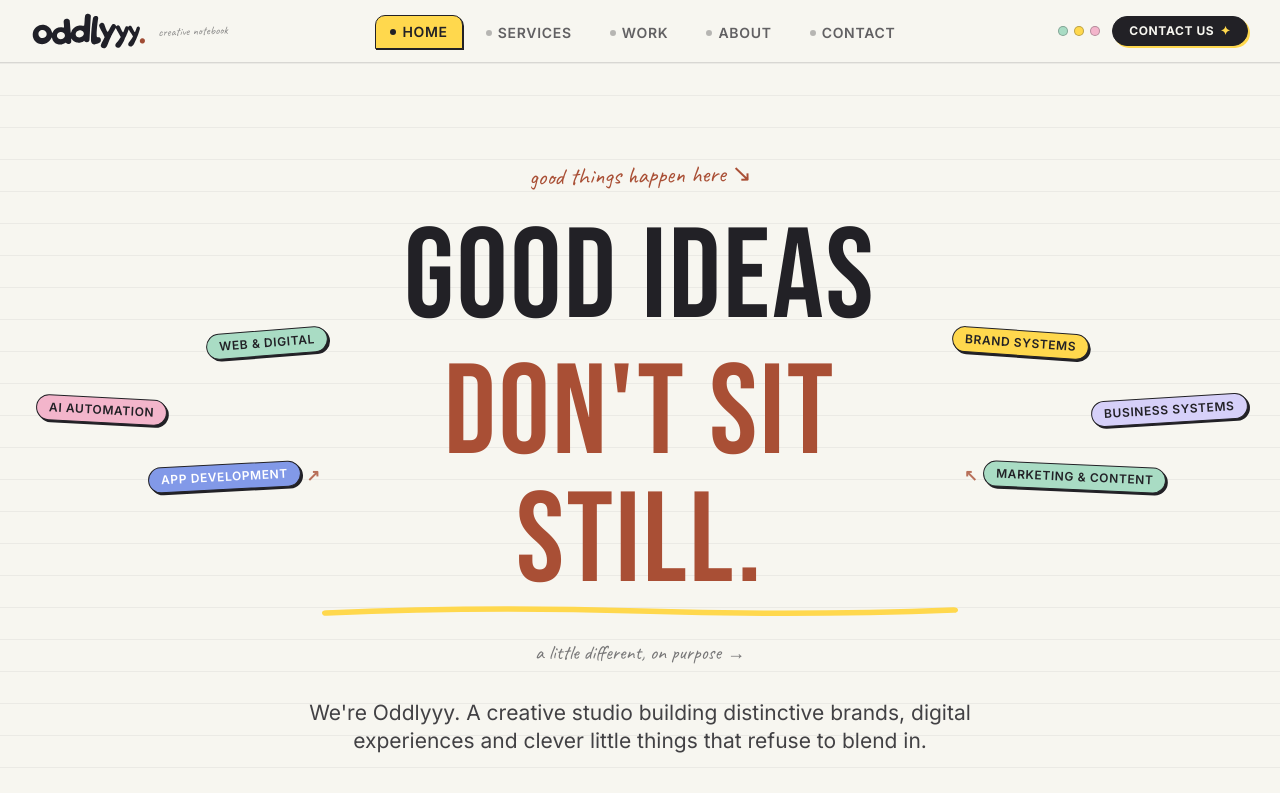
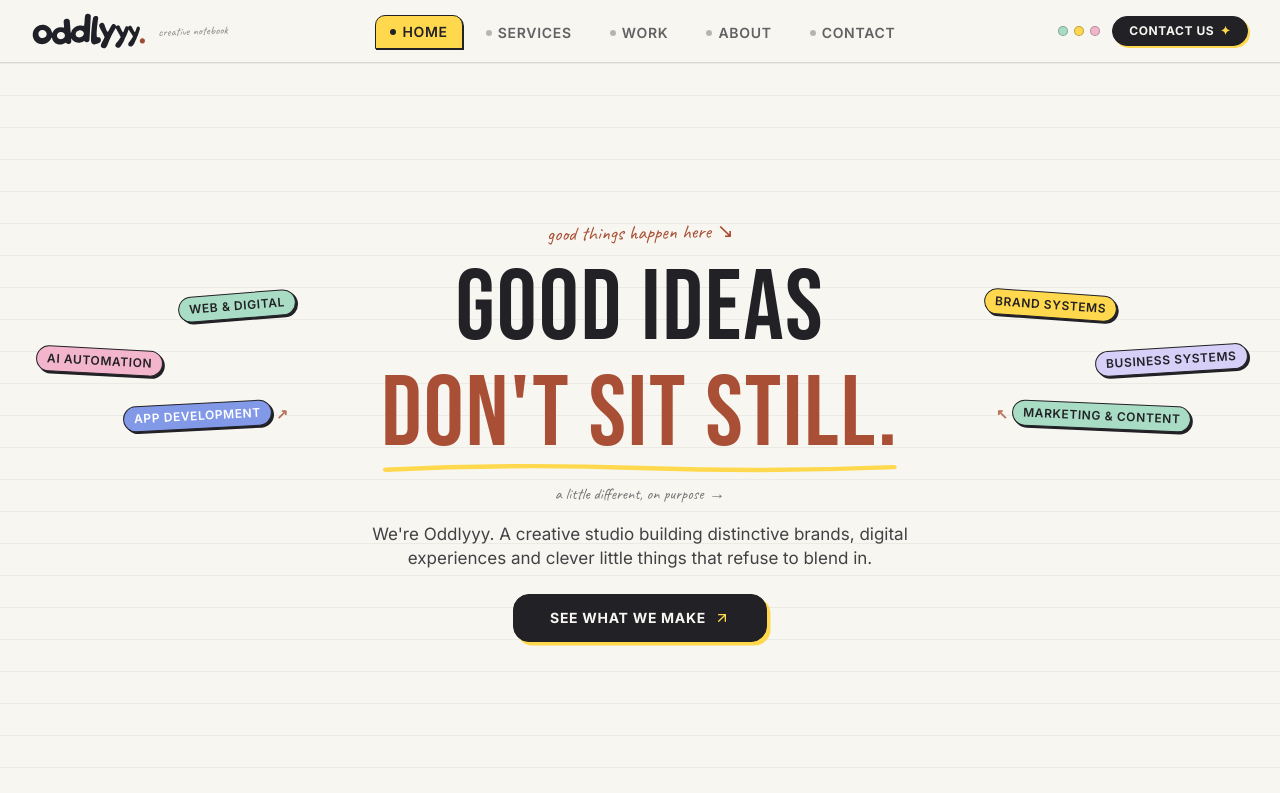
Before and after one commit to Atharva0393/Oddlyyy, a Next.js app: page / in a window 1280 px wide. Shown: the top 793 px of the page. Built offline with nearby package versions, Linux system fonts and the light colour scheme; a web font is replaced by a local one.

Commit message:
Optimize hero height and typography so section fits completely within single viewport fold

```diff
--- a/src/components/sections/notebook/NotebookHero.tsx
+++ b/src/components/sections/notebook/NotebookHero.tsx
@@ -68,10 +68,10 @@ const allMobileBadges = [...leftServiceBadges, ...rightServiceBadges];
 
 export const NotebookHero: React.FC = () => {
   return (
-    <section className="relative pt-10 sm:pt-16 md:pt-20 lg:pt-24 pb-16 sm:pb-24 lg:pb-32 overflow-hidden border-b border-[#222126]/12">
-      <div className="max-w-7xl mx-auto px-4 sm:px-6 lg:px-8 relative z-10 flex flex-col items-center text-center">
+    <section className="relative min-h-[calc(100svh-4rem)] flex flex-col justify-center py-4 sm:py-6 lg:py-8 overflow-hidden border-b border-[#222126]/12">
+      <div className="max-w-7xl mx-auto px-4 sm:px-6 lg:px-8 relative z-10 flex flex-col items-center text-center w-full my-auto">
         {/* MOBILE / TABLET: Randomly scattered service badge cluster above headline */}
-        <div className="flex lg:hidden flex-wrap items-center justify-center gap-1.5 sm:gap-2.5 mb-5 sm:mb-7 max-w-[300px] sm:max-w-md mx-auto">
+        <div className="flex lg:hidden flex-wrap items-center justify-center gap-1.5 sm:gap-2 mb-3 sm:mb-4 max-w-[300px] sm:max-w-md mx-auto">
           {allMobileBadges.map((badge) => (
             <Link
               key={badge.label}
@@ -90,33 +90,37 @@ export const NotebookHero: React.FC = () => {
         </div>
 
         {/* 1. TOP HANDWRITTEN ANNOTATION */}
-        <div className="mb-4 sm:mb-6">
-          <span className="font-accent text-terracotta text-lg sm:text-xl md:text-2xl select-none -rotate-1 inline-flex items-center gap-1.5">
+        <div className="mb-2 sm:mb-3">
+          <span className="font-accent text-terracotta text-base sm:text-lg md:text-xl select-none -rotate-1 inline-flex items-center gap-1.5">
             <span>good things happen here</span>
-            <span className="text-xl sm:text-2xl leading-none">↘</span>
+            <span className="text-lg sm:text-xl leading-none">↘</span>
           </span>
         </div>
 
         {/* 2. MAIN CENTER HERO COMPOSITION WITH FLANKING SERVICE BUTTONS */}
-        <div className="relative w-full max-w-6xl mx-auto flex items-center justify-center mb-6 sm:mb-8">
+        <div className="relative w-full max-w-5xl xl:max-w-6xl mx-auto flex items-center justify-center mb-3 sm:mb-4">
           {/* LEFT FLANK: Randomly arranged service badges on desktop */}
-          <div className="hidden lg:flex flex-col justify-between py-2 gap-6 xl:gap-8 shrink-0 w-48 xl:w-60 select-none z-20">
+          <div className="hidden lg:flex flex-col justify-between py-1 gap-3.5 xl:gap-5 shrink-0 w-40 xl:w-52 select-none z-20">
             {leftServiceBadges.map((badge) => (
               <div
                 key={badge.label}
                 className={`transition-all duration-200 ${badge.desktopWrapperClass}`}
               >
-                <div className="relative inline-flex items-center gap-1.5 group">
+                <div className="relative inline-flex items-center gap-1 group">
                   <Link
                     href={badge.href}
                     className="inline-block transition-transform duration-200 group-hover:scale-105 group-hover:rotate-0 active:scale-95"
                   >
-                    <PaperBadge color={badge.color} rotate={badge.rotate}>
+                    <PaperBadge
+                      color={badge.color}
+                      rotate={badge.rotate}
+                      className="text-xs xl:text-xs px-2.5 py-1 tracking-wider"
+                    >
                       {badge.label}
                     </PaperBadge>
                   </Link>
                   {badge.hasArrow === "up-right" && (
-                    <span className="font-accent text-terracotta text-sm md:text-base font-bold select-none opacity-80 group-hover:opacity-100 group-hover:translate-x-0.5 group-hover:-translate-y-0.5 transition-all">
+                    <span className="font-accent text-terracotta text-xs md:text-sm font-bold select-none opacity-80 group-hover:opacity-100 group-hover:translate-x-0.5 group-hover:-translate-y-0.5 transition-all">
                       ↗
                     </span>
                   )}
@@ -126,14 +130,14 @@ export const NotebookHero: React.FC = () => {
           </div>
 
           {/* CENTER HEADLINE: Bold Condensed Display Typography */}
-          <div className="flex-1 max-w-4xl px-2 sm:px-4 text-center">
-            <h1 className="font-display text-5xl sm:text-7xl md:text-8xl lg:text-8xl xl:text-9xl text-[#222126] leading-[0.88] sm:leading-[0.86] tracking-tight uppercase select-none">
-              <span className="block">GOOD IDEAS</span>
-              <span className="relative inline-block text-terracotta mt-1 sm:mt-2">
+          <div className="flex-1 max-w-3xl xl:max-w-4xl px-2 sm:px-4 text-center">
+            <h1 className="font-display text-5xl sm:text-6xl md:text-7xl lg:text-[4.75rem] xl:text-[6.25rem] 2xl:text-[7.5rem] text-[#222126] leading-[0.88] sm:leading-[0.86] tracking-tight uppercase select-none">
+              <span className="block whitespace-nowrap">GOOD IDEAS</span>
+              <span className="relative inline-block text-terracotta mt-1 sm:mt-1.5 whitespace-nowrap">
                 DON&apos;T SIT STILL.
                 {/* Hand-drawn marker yellow underline stroke */}
                 <svg
-                  className="absolute -bottom-2 sm:-bottom-3 left-0 w-full h-3 sm:h-4 text-[#FFD84D] pointer-events-none overflow-visible"
+                  className="absolute -bottom-1.5 sm:-bottom-2.5 left-0 w-full h-2.5 sm:h-3.5 text-[#FFD84D] pointer-events-none overflow-visible"
                   viewBox="0 0 400 16"
                   fill="none"
                   preserveAspectRatio="none"
@@ -142,7 +146,7 @@ export const NotebookHero: React.FC = () => {
                   <path
                     d="M 4 10 Q 100 3, 200 8 T 396 7"
                     stroke="currentColor"
-                    strokeWidth="5.5"
+                    strokeWidth="5"
                     strokeLinecap="round"
                     strokeLinejoin="round"
                   />
@@ -152,15 +156,15 @@ export const NotebookHero: React.FC = () => {
           </div>
 
           {/* RIGHT FLANK: Randomly arranged service badges on desktop */}
-          <div className="hidden lg:flex flex-col justify-between py-2 gap-6 xl:gap-8 shrink-0 w-48 xl:w-60 select-none z-20">
+          <div className="hidden lg:flex flex-col justify-between py-1 gap-3.5 xl:gap-5 shrink-0 w-40 xl:w-52 select-none z-20">
             {rightServiceBadges.map((badge) => (
               <div
                 key={badge.label}
                 className={`transition-all duration-200 ${badge.desktopWrapperClass}`}
               >
-                <div className="relative inline-flex items-center gap-1.5 group">
+                <div className="relative inline-flex items-center gap-1 group">
                   {badge.hasArrow === "up-left" && (
-                    <span className="font-accent text-terracotta text-sm md:text-base font-bold select-none opacity-80 group-hover:opacity-100 group-hover:-translate-x-0.5 group-hover:-translate-y-0.5 transition-all">
+                    <span className="font-accent text-terracotta text-xs md:text-sm font-bold select-none opacity-80 group-hover:opacity-100 group-hover:-translate-x-0.5 group-hover:-translate-y-0.5 transition-all">
                       ↖
                     </span>
                   )}
@@ -168,7 +172,11 @@ export const NotebookHero: React.FC = () => {
                     href={badge.href}
                     className="inline-block transition-transform duration-200 group-hover:scale-105 group-hover:rotate-0 active:scale-95"
                   >
-                    <PaperBadge color={badge.color} rotate={badge.rotate}>
+                    <PaperBadge
+                      color={badge.color}
+                      rotate={badge.rotate}
+                      className="text-xs xl:text-xs px-2.5 py-1 tracking-wider"
+                    >
                       {badge.label}
                     </PaperBadge>
                   </Link>
@@ -179,15 +187,15 @@ export const NotebookHero: React.FC = () => {
         </div>
 
         {/* 3. SMALL EDITORIAL ANNOTATION BELOW HEADLINE */}
-        <div className="mb-6 sm:mb-8">
-          <span className="font-accent text-base sm:text-lg md:text-xl text-[#222126]/60 select-none inline-flex items-center gap-1.5">
+        <div className="mb-3 sm:mb-4">
+          <span className="font-accent text-sm sm:text-base text-[#222126]/60 select-none inline-flex items-center gap-1.5">
             <span>a little different, on purpose</span>
-            <span className="text-lg leading-none">→</span>
+            <span className="text-sm sm:text-base leading-none">→</span>
           </span>
         </div>
 
-        {/* 4. DESCRIPTION: Centered, readable, max-w-2xl */}
-        <p className="font-primary text-base sm:text-lg md:text-xl lg:text-[21px] text-[#222126]/85 max-w-2xl mx-auto leading-relaxed font-normal mb-8 sm:mb-10 text-center">
+        {/* 4. DESCRIPTION: Centered, readable, comfortable line-height */}
+        <p className="font-primary text-sm sm:text-base lg:text-[17px] text-[#222126]/85 max-w-xl mx-auto leading-relaxed font-normal mb-5 sm:mb-6 text-center">
           We&apos;re Oddlyyy. A creative studio building distinctive brands,
           digital experiences and clever little things that refuse to blend in.
         </p>
@@ -196,7 +204,7 @@ export const NotebookHero: React.FC = () => {
         <div className="flex items-center justify-center w-full">
           <Link
             href="/work"
-            className="group inline-flex items-center justify-center gap-2.5 h-12 sm:h-14 px-8 sm:px-10 bg-[#222126] text-[#F7F6F0] font-bold text-xs sm:text-sm uppercase tracking-wider rounded-lg border border-[#222126] shadow-[3.5px_3.5px_0px_#FFD84D] hover:-translate-y-0.5 hover:shadow-[5px_5px_0px_#FFD84D] active:translate-y-0 transition-all select-none"
+            className="group inline-flex items-center justify-center gap-2 h-11 sm:h-12 px-7 sm:px-9 bg-[#222126] text-[#F7F6F0] font-bold text-xs sm:text-sm uppercase tracking-wider rounded-lg border border-[#222126] shadow-[3.5px_3.5px_0px_#FFD84D] hover:-translate-y-0.5 hover:shadow-[5px_5px_0px_#FFD84D] active:translate-y-0 transition-all select-none"
           >
             <span>SEE WHAT WE MAKE</span>
             <ArrowUpRight className="w-4 h-4 transition-transform group-hover:translate-x-0.5 group-hover:-translate-y-0.5 text-[#FFD84D]" />
```
